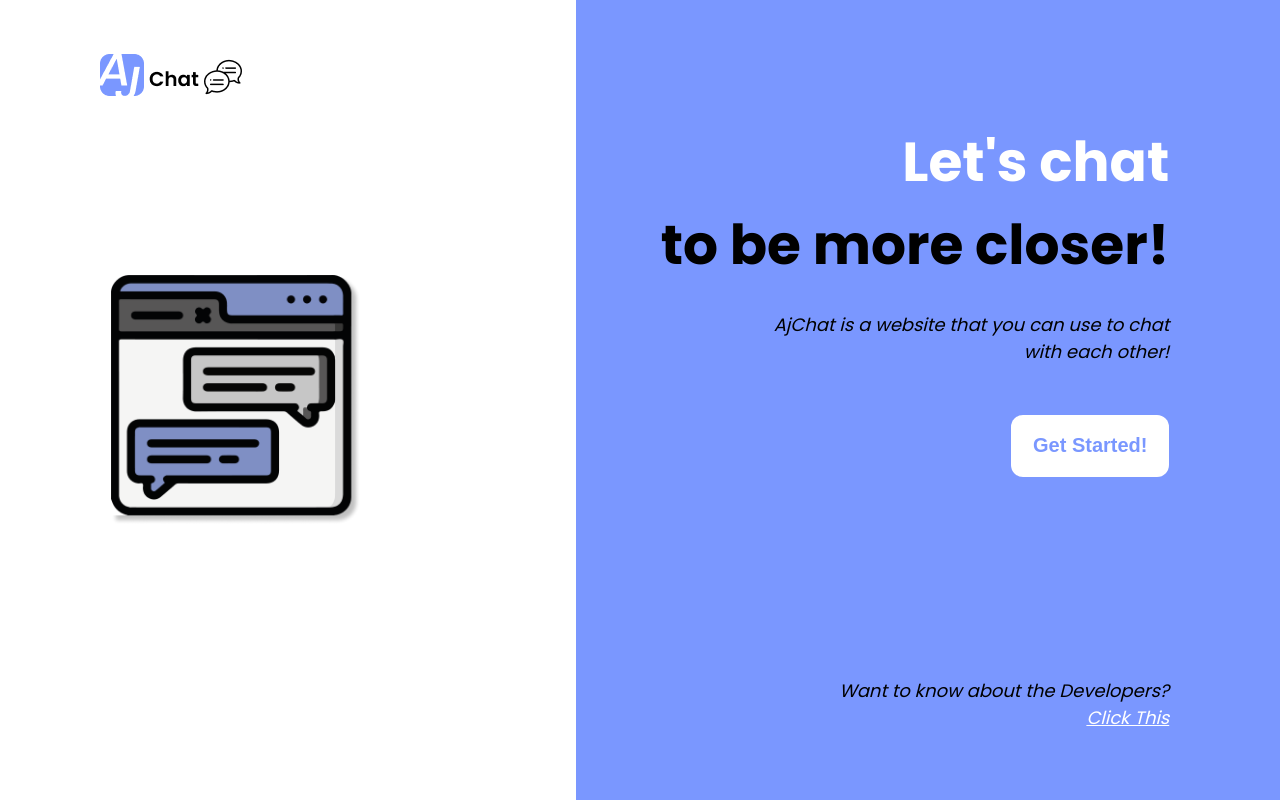
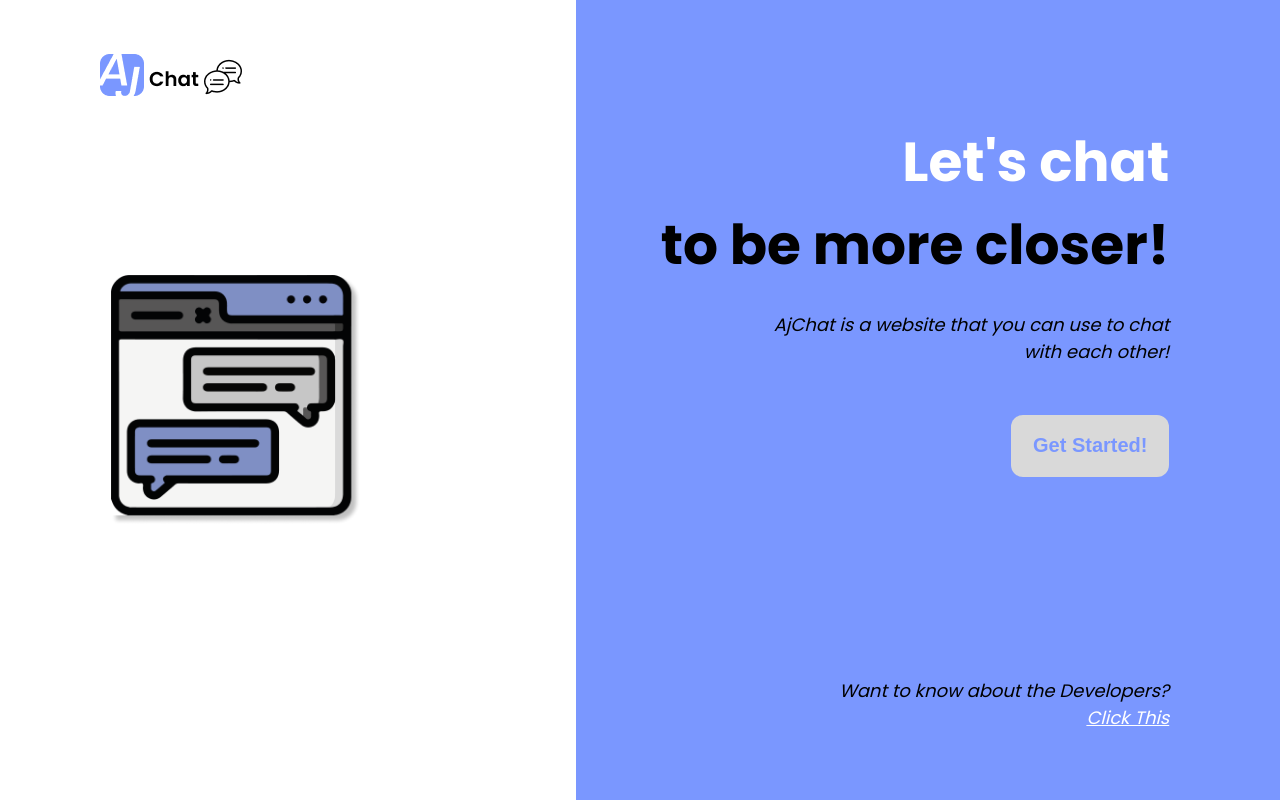
Before and after one commit to joydozer/ajchat, a PHP site: page / in a window 1280 px wide, with the pointer over the restyled element. Run offline with PHP 8.4, Linux system fonts and the light colour scheme.

Commit message:
index hover

```diff
--- a/style.css
+++ b/style.css
@@ -114,6 +114,10 @@ input[type=image] {
     border-radius: 12px;
 }
 
+.indexGetStarted button:hover {
+    background-color: rgba(217, 217, 217, 1);
+}
+
 .indexAboutUs {
     font-style: italic;
 }
@@ -125,6 +129,10 @@ input[type=image] {
 .indexAboutUs a {
     color: white;
     text-decoration: underline;
+}
+
+.indexAboutUs a:hover {
+    font-weight: bold;
 }
 
 .login-box {
@@ -172,8 +180,9 @@ input[type=image] {
     width: 465px;
     height: 77px;
     background-color: white;
-    border-radius: 15px 15px 0  0;
+    border-radius: 15px 15px 0 0;
 }
+
 .chat-center {
     width: 465px;
     height: 537px;
@@ -209,14 +218,16 @@ input[type=image] {
 .right.speech::after {
     border-left-color: rgb(122, 151, 255);
     border-right: 0;
-    right: -20px; top: 50%;
+    right: -20px;
+    top: 50%;
     margin-top: -20px;
 }
 
 .left.speech::after {
     border-right-color: rgb(51, 51, 51);
     border-left: 0;
-    left: -20px; top: 50%;
+    left: -20px;
+    top: 50%;
     margin-top: -20px;
 }
 
@@ -380,6 +391,7 @@ input[type=image] {
         width: 250px;
         height: 250px;
     }
+
     .indexContent {
         margin-top: 50px;
     }
@@ -387,6 +399,7 @@ input[type=image] {
     .indexGetStarted h1 {
         font-size: 55px;
     }
+
     .indexGetStarted p {
         margin-top: 0 0 25px 0;
     }
```
